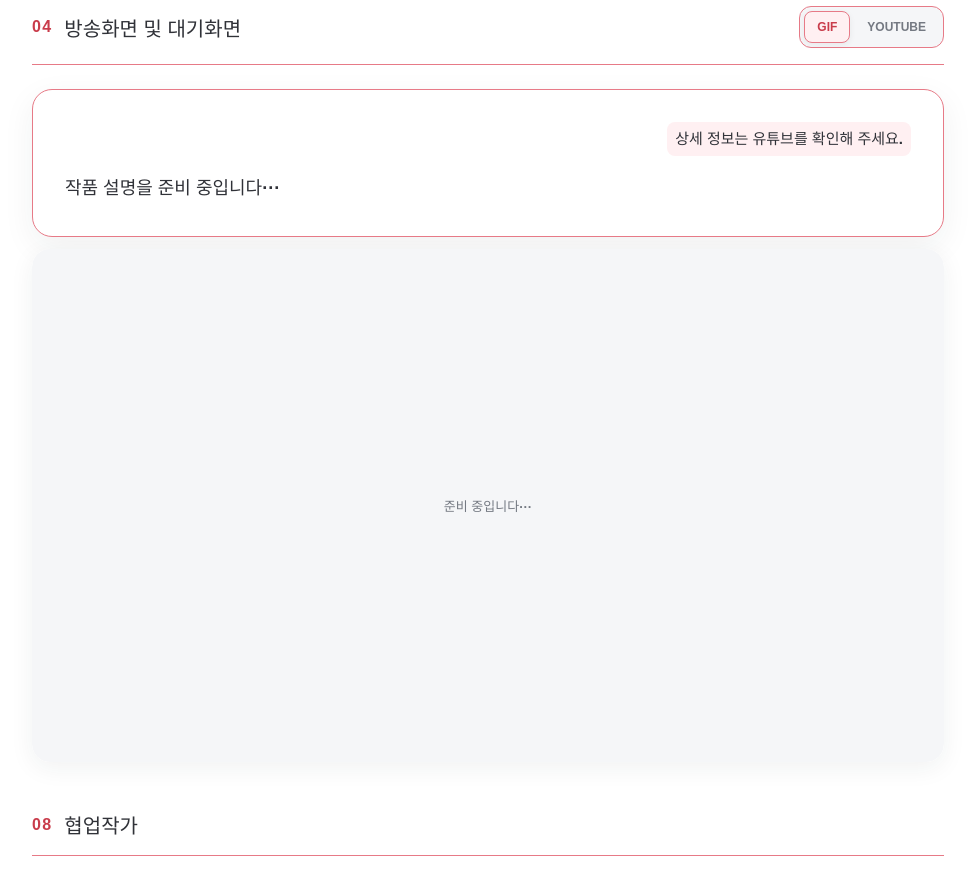
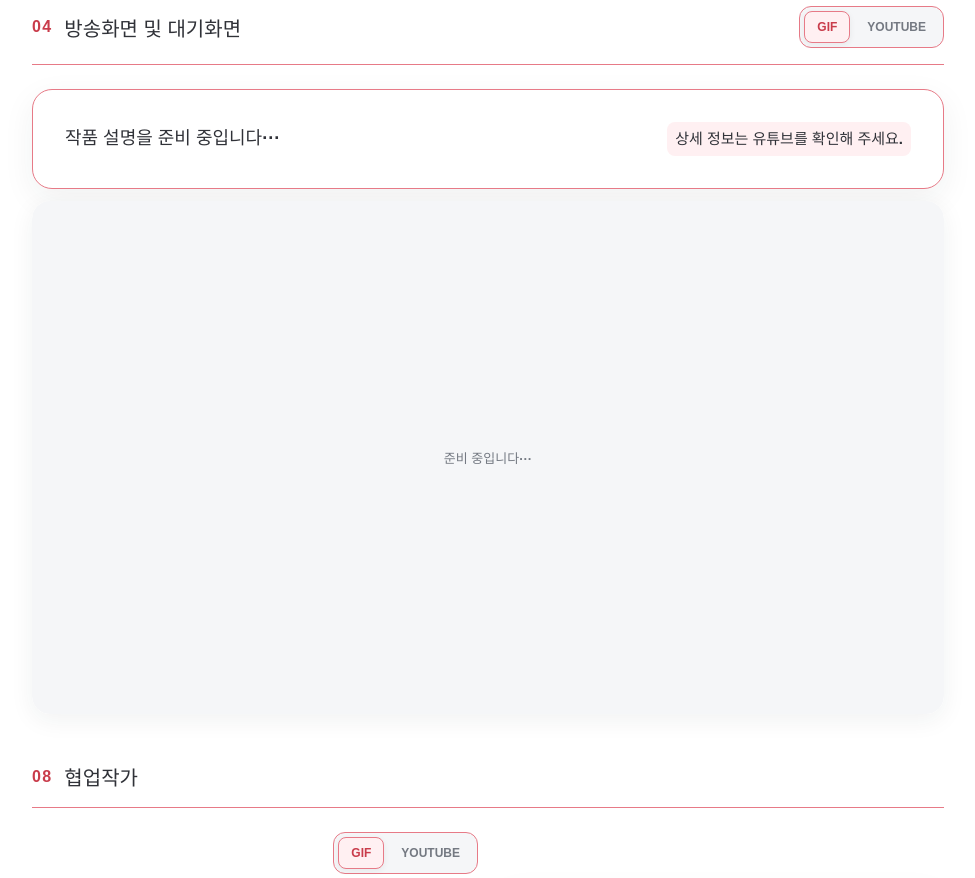
Before and after one commit to rwjgeenyang/artmug_vue, a Vue app: page / in a window 1280 px wide. Shown: the part 900-1778 px from the top of the page, without its empty margins (152-1127 px from the left). Built offline with nearby package versions, Linux system fonts and the light colour scheme; no server answers.

Commit message:
Align YouTube detail badge beside work description and deploy

```diff
--- a/src/components/MediaCarousel.vue
+++ b/src/components/MediaCarousel.vue
@@ -72,8 +72,10 @@ function keyboard(event) {
 <template>
   <div class="carousel" role="region" aria-roledescription="슬라이더" :aria-label="label" tabindex="0" @keydown="keyboard">
     <div class="information-card work-description">
+      <div class="work-description-row">
+      <p :style="{ fontSize: '18px', fontWeight: '700', ...current.descriptionStyle }">{{ pending ? '불러오는 중입니다...' : current.description || '작품 설명을 준비 중입니다···' }}</p>
       <div class="work-info-note">상세 정보는 유튜브를 확인해 주세요.</div>
-      <p :style="{ fontSize: '18px', fontWeight: '700', ...current.descriptionStyle }">{{ pending ? '불러오는 중입니다...' : current.description || '작품 설명을 준비 중입니다···' }}</p>
+      </div>
       <div v-if="displayDate" class="work-date" :style="{ fontSize: '18px', fontWeight: '700', ...current.dateStyle }">{{ displayDate }}</div>
     </div>
     <div class="carousel-surface" :class="{ dragging }" @pointerdown="down" @pointermove="drag" @pointerup="end($event)" @pointercancel="end($event, true)" @lostpointercapture="end($event, true)" @dragstart.prevent>
@@ -91,7 +93,9 @@ function keyboard(event) {
 
 <style scoped>
 .work-description { display: flex; flex-direction: column; align-items: stretch; }
-.work-info-note { align-self: flex-end; max-width: 100%; margin-bottom: 16px; padding: 5px 8px; border-radius: 8px; background: var(--accent-background); color: var(--text-color); font-size: var(--text-size); font-weight: 700; line-height: 1.6; overflow-wrap: anywhere; }
+.work-description-row { display: flex; align-items: flex-start; gap: 16px; }
+.work-description-row > p { flex: 1; min-width: 0; }
+.work-info-note { flex: 0 1 auto; max-width: 45%; padding: 5px 8px; border-radius: 8px; background: var(--accent-background); color: var(--text-color); font-size: var(--text-size); font-weight: 700; line-height: 1.6; overflow-wrap: anywhere; }
 .work-date { width: fit-content; max-width: 100%; padding: 12px .8em 0 0; border-top: 1px solid var(--accent-border); margin-top: 16px; color: var(--text-color); font-size: var(--text-size); font-weight: var(--text-weight); font-variant-numeric: tabular-nums; overflow-wrap: anywhere; }
 .carousel { display: flex; flex-direction: column; align-items: stretch; gap: 12px; }
 .carousel:focus-visible { outline: 2px solid #707b8f; outline-offset: 4px; }
```
Also changed, not shown: preview/categories.html (+3 -3 lines).
